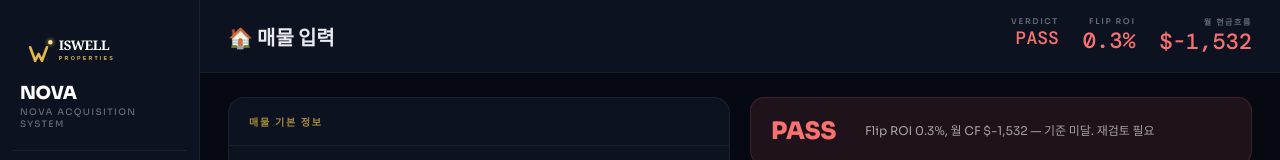
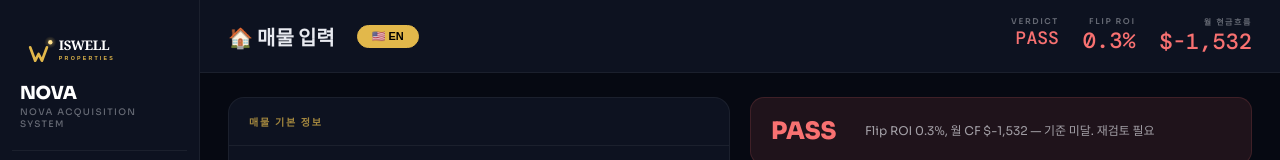
Before and after one commit to iswell2026/Nova-app, a React (Create React App) app: page / in a window 1280 px wide. Shown: the top 160 px of the page. Built offline with nearby package versions, Linux system fonts and the light colour scheme; a web font is replaced by a local one.

Commit message:
add lang toggle button

```diff
--- a/src/App.js
+++ b/src/App.js
@@ -302,6 +302,7 @@ select.input{cursor:pointer;}
 // ── MAIN APP ─────────────────────────────────────────────────────────────────
 export default function App() {
   const [tab, setTab] = useState("deal");
+  const [lang, setLang] = useState("ko");
 
   // Deal inputs
   const [deal, setDeal] = useState({
@@ -440,7 +441,7 @@ Return only valid JSON.`;
           {/* TOPBAR */}
           <div className="topbar">
             <div className="topbar-title">
-              {TABS.find(t => t.id === tab)?.emoji} {TABS.find(t => t.id === tab)?.label}
+              {TABS.find(t => t.id === tab)?.emoji} {TABS.find(t => t.id === tab)?.label}<button onClick={() => setLang(l => l === "ko" ? "en" : "ko")} style={{marginLeft:12,padding:"4px 14px",borderRadius:100,border:"1px solid #E2B84B",background:"#E2B84B",color:"#000",fontSize:11,fontWeight:800,cursor:"pointer"}}>{lang === "ko" ? "🇺🇸 EN" : "🇰🇷 KO"}</button>
               {D.address && <span style={{ fontSize: 12, color: "var(--dim)", fontWeight: 400, marginLeft: 8 }}>{D.address}</span>}
             </div>
             <div className="topbar-stats">
```
